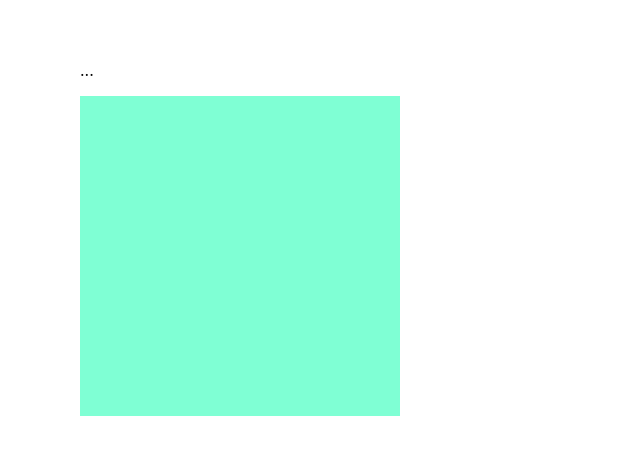
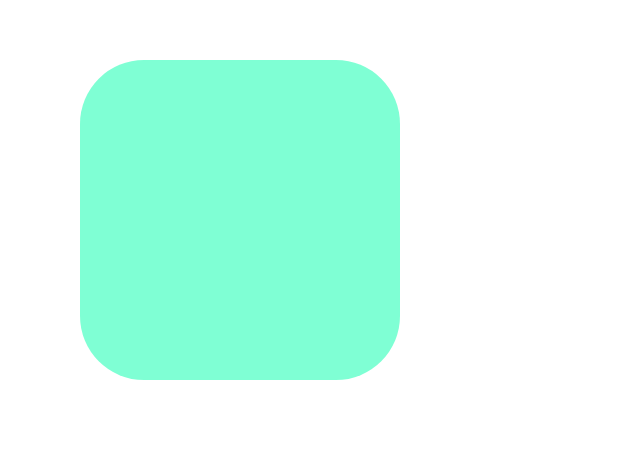
Before and after one commit to AimeurAmin/framer-motion-animations, a React (Create React App) app: page / in a window 1280 px wide. Shown: the part 2096-2550 px from the top of the page, without its empty margins (0-640 px from the left). Built offline with nearby package versions, Linux system fonts and the light colour scheme.

Commit message:
array of border radiuses  values to use on animation

```diff
--- a/src/App.js
+++ b/src/App.js
@@ -16,7 +16,6 @@ function App() {
       <p>...</p>
       <Box3 />
 
-      <p>...</p>
       <Box4 />
     </div>
   );
--- a/src/components/Box4.jsx
+++ b/src/components/Box4.jsx
@@ -6,7 +6,8 @@ function Box4() {
     <div className="box-container">
       <motion.div className="box"
         animate={{
-          scale: [1, .2, .5, .6, .7, .8, .9, 1]
+          scale: [1, 1.3, 1.3, 1, 1],
+          borderRadius: ["20%", "20%", "50%", "50%", "20%"]
         }}
         transition={{
           duration: 2
```
